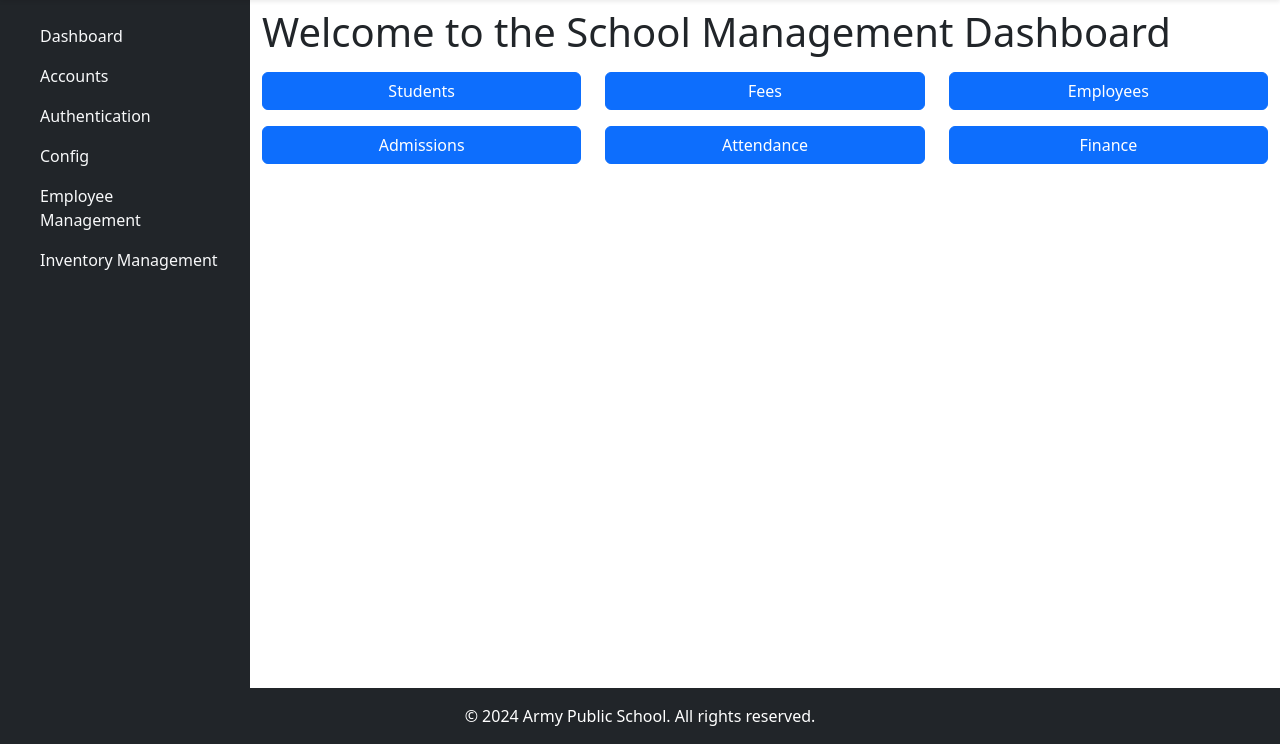
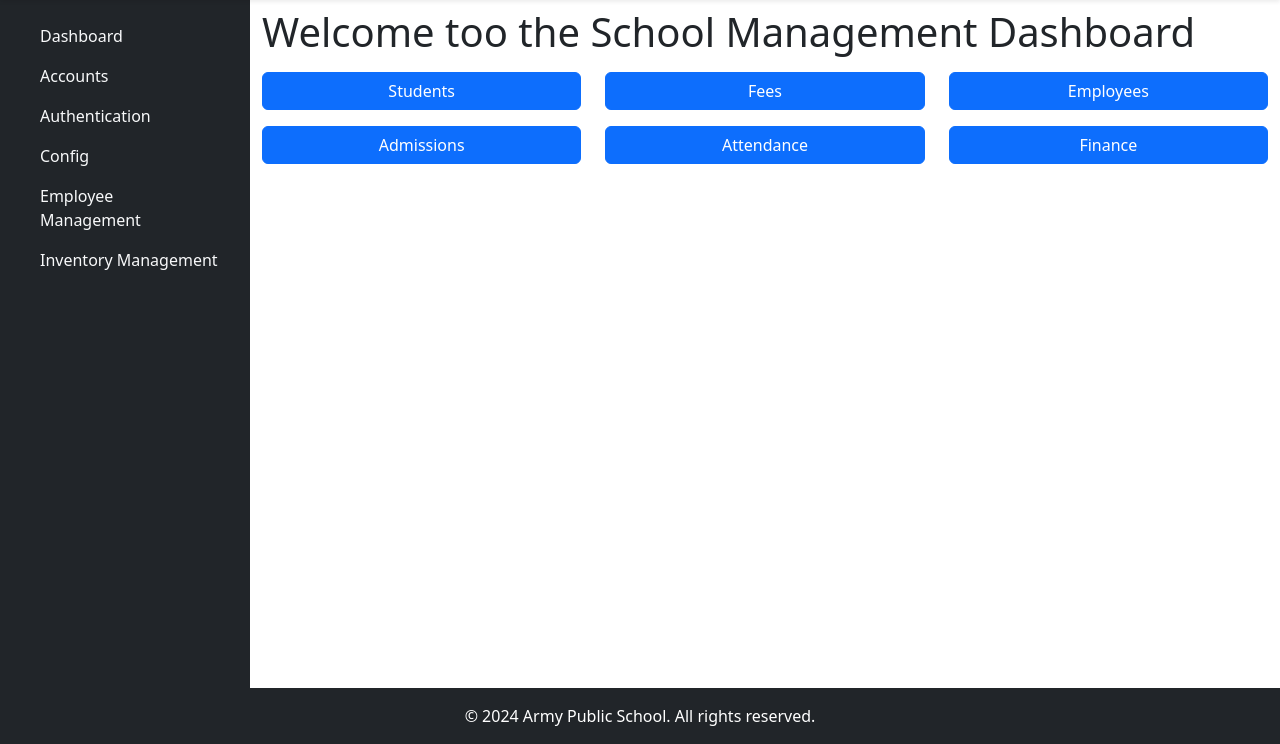
Before and after one commit to MDtech-code/SchoolManagementSystem, a Django app: template templates/dashboard.html in a window 1280 px wide. Shown: the part 56-800 px from the top of the page. Run offline with Django 5.2, Linux system fonts and the light colour scheme; the template is opened without the code that fills it, so the values that code supplies are empty; some libraries are stand-ins or nearby versions.

Commit message:
change in dashboardd

```diff
--- a/templates/dashboard.html
+++ b/templates/dashboard.html
@@ -2,7 +2,7 @@
 
 {% block content %}
 <div class="container">
-    <h1 class="mt-5">Welcome to the School Management Dashboard</h1>
+    <h1 class="mt-5">Welcome too the School Management Dashboard</h1>
     <div class="row">
         <div class="col-md-4">
             <a href="#" class="btn btn-primary w-100 my-2">Students</a>
```
